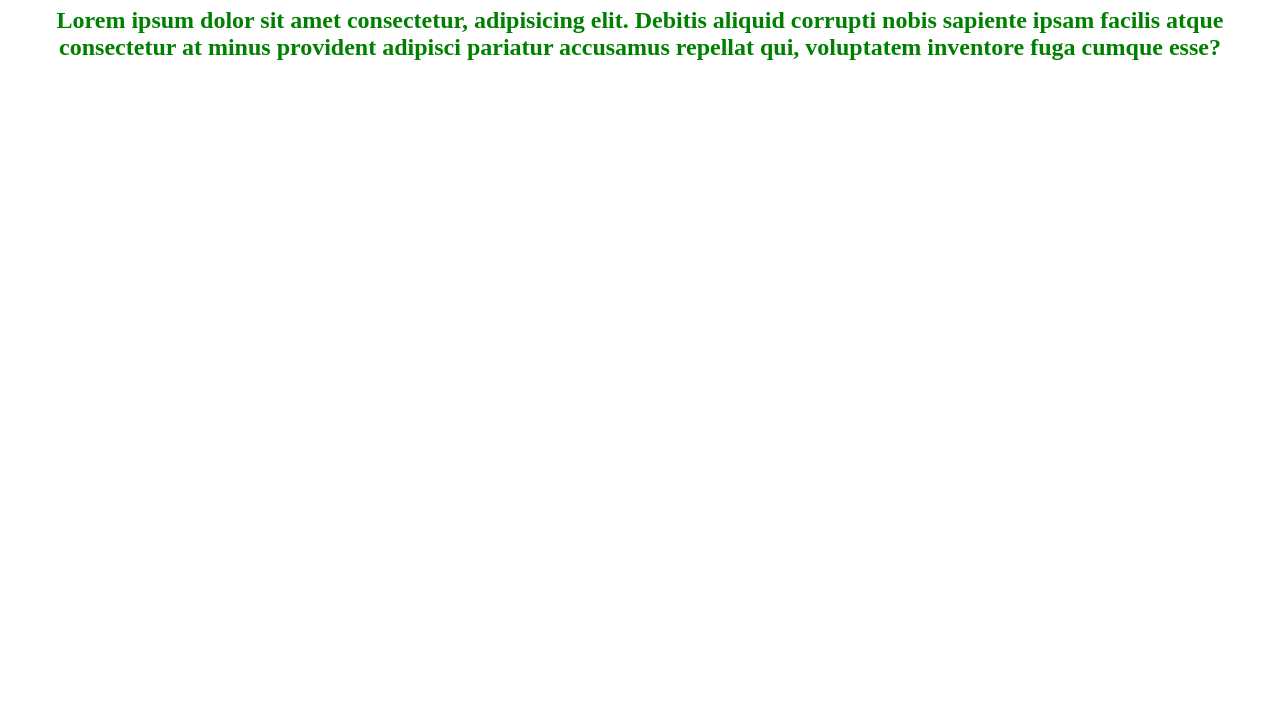
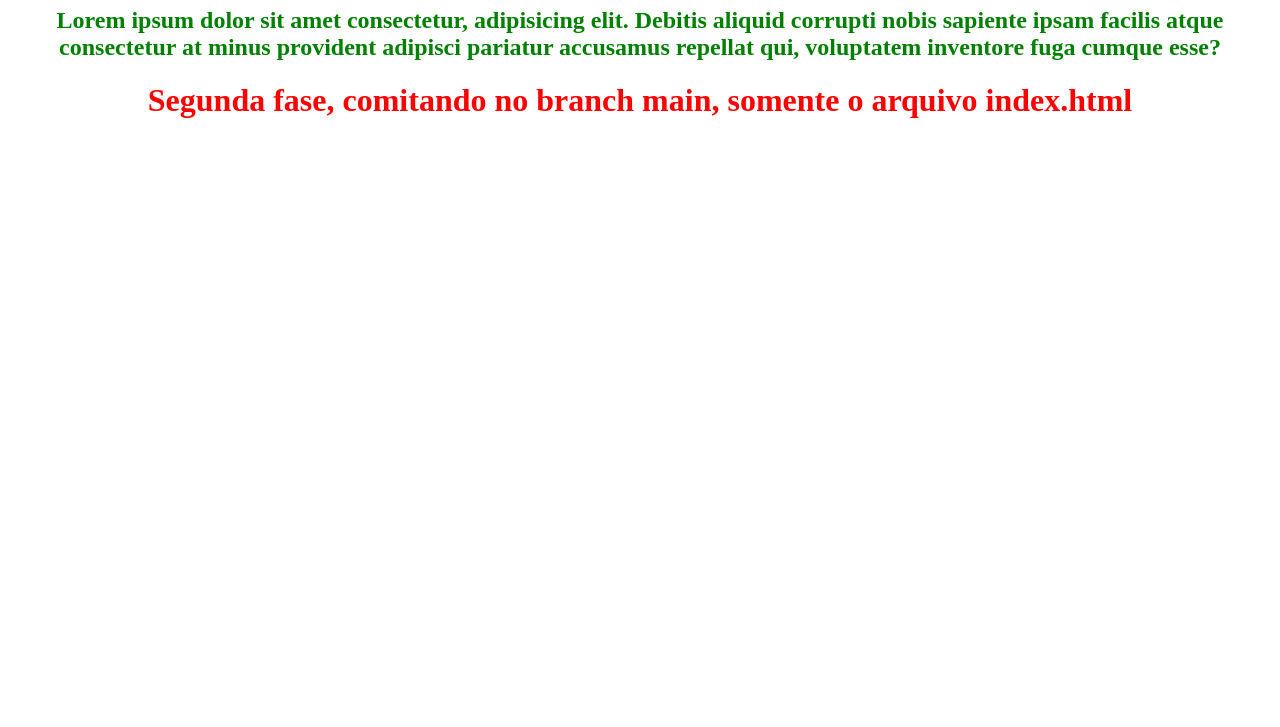
Before and after one commit to HendersonSenai/curso_git_1, a plain HTML site: page index.html in a window 1280 px wide. Shown: the part 73-800 px from the top of the page. Drawn offline with Linux system fonts and the light colour scheme.

Commit message:
Commit somente no Index.html - inclusão da Div e texto (Segunda-Fase)

```diff
--- a/index.html
+++ b/index.html
@@ -9,5 +9,8 @@
 <body>
     <h1 align="center">Curso Git 1.1</h1>
     <h2 align="center">Lorem ipsum dolor sit amet consectetur, adipisicing elit. Debitis aliquid corrupti nobis sapiente ipsam facilis atque consectetur at minus provident adipisci pariatur accusamus repellat qui, voluptatem inventore fuga cumque esse?</h2>
+    <div align="center">
+        <h1>Segunda fase, comitando no branch main, somente o arquivo index.html</h1>
+    </div>
 </body>
 </html>
```
